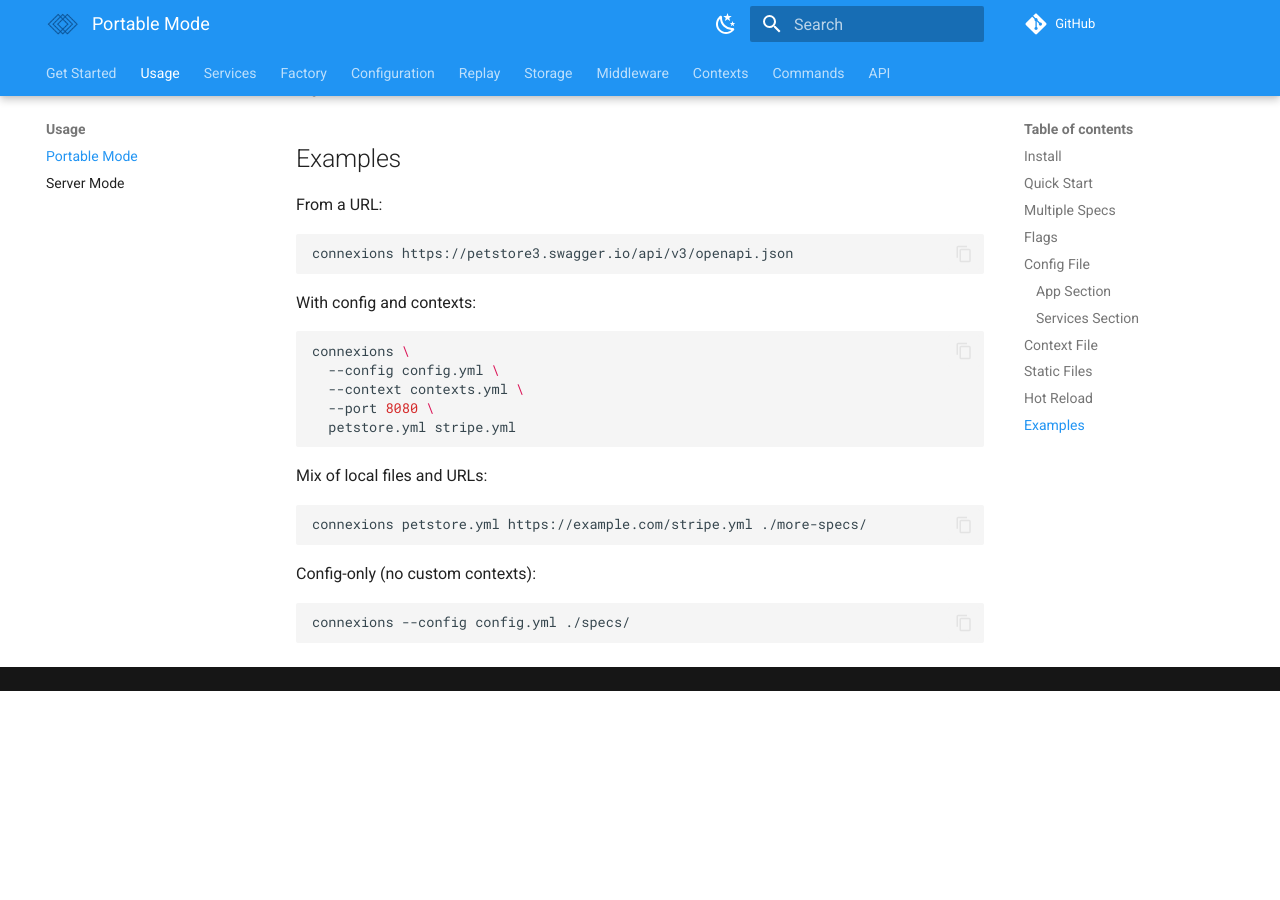
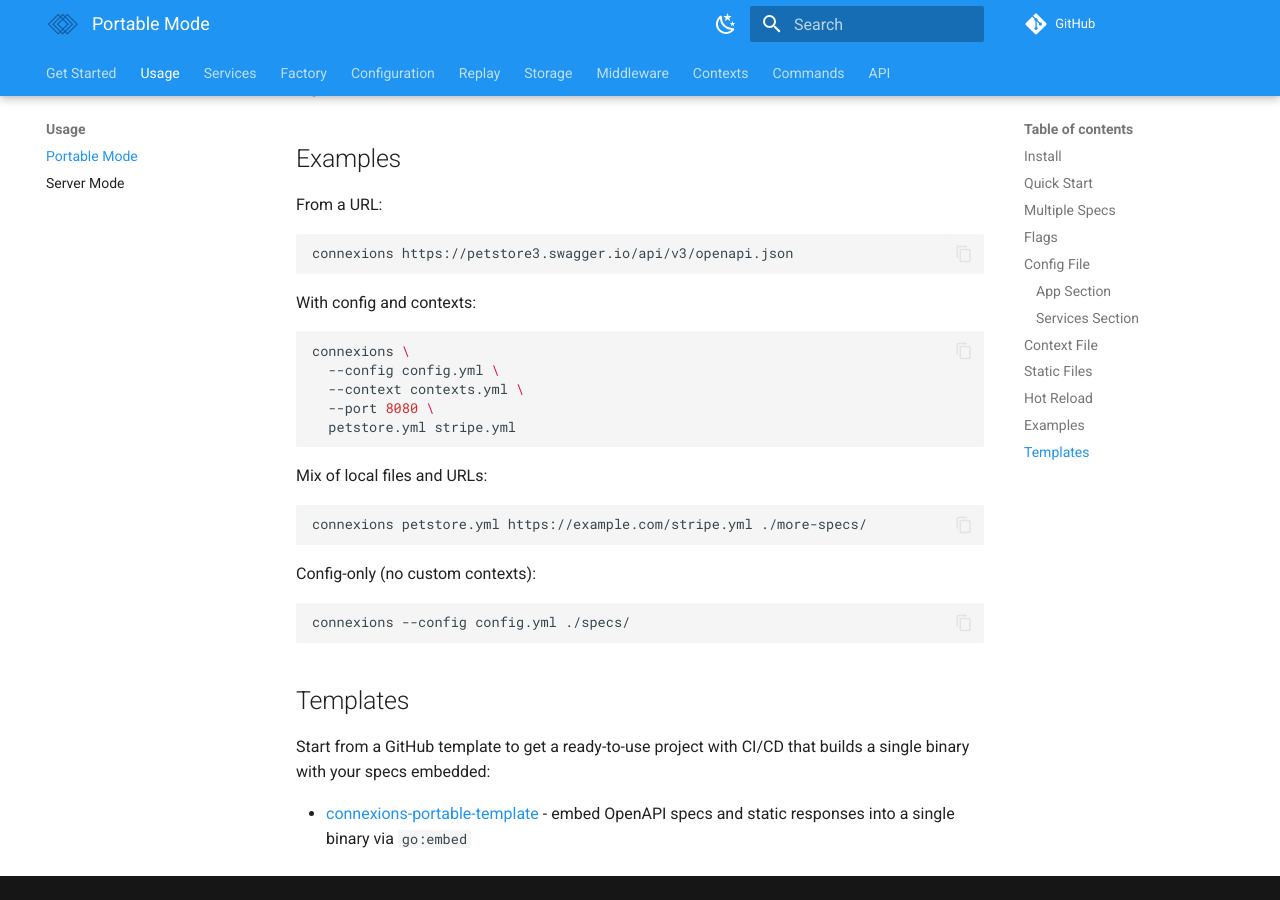
Before and after one commit to cubahno/connexions, an MkDocs documentation site: the page built from docs/usage/portable.md, in a window 1280 px wide and 900 px high, scrolled down 3856 px. Built offline with MkDocs 1.6.1 and Material for MkDocs 9.7.7, drawn with Linux system fonts in a browser that asks for light colours; comment, search, counter and statistics services are not loaded; before the commit the page ends 4547 px from its top, so only the background shows below that.

Commit message:
Update docs with template references (#175)

````diff
--- a/docs/usage/portable.md
+++ b/docs/usage/portable.md
@@ -202,3 +202,9 @@ Config-only (no custom contexts):
 ```bash
 connexions --config config.yml ./specs/
 ```
+
+## Templates
+
+Start from a GitHub template to get a ready-to-use project with CI/CD that builds a single binary with your specs embedded:
+
+- [connexions-portable-template](https://github.com/mockzilla/connexions-portable-template) - embed OpenAPI specs and static responses into a single binary via `go:embed`
````
Also changed, not shown: README.md (+4 -0 lines).
